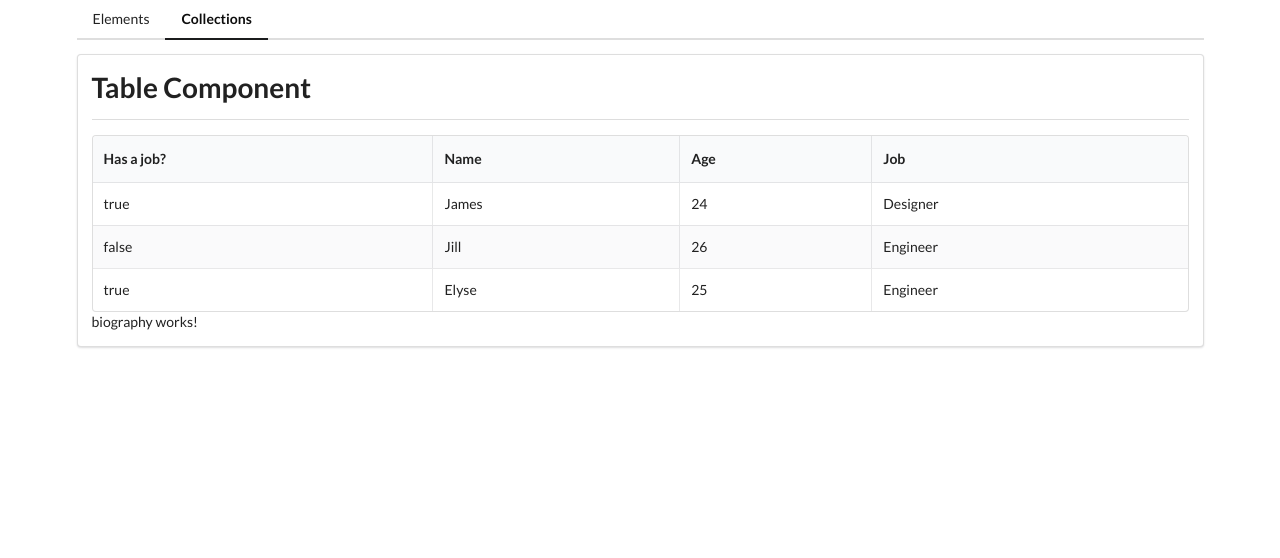
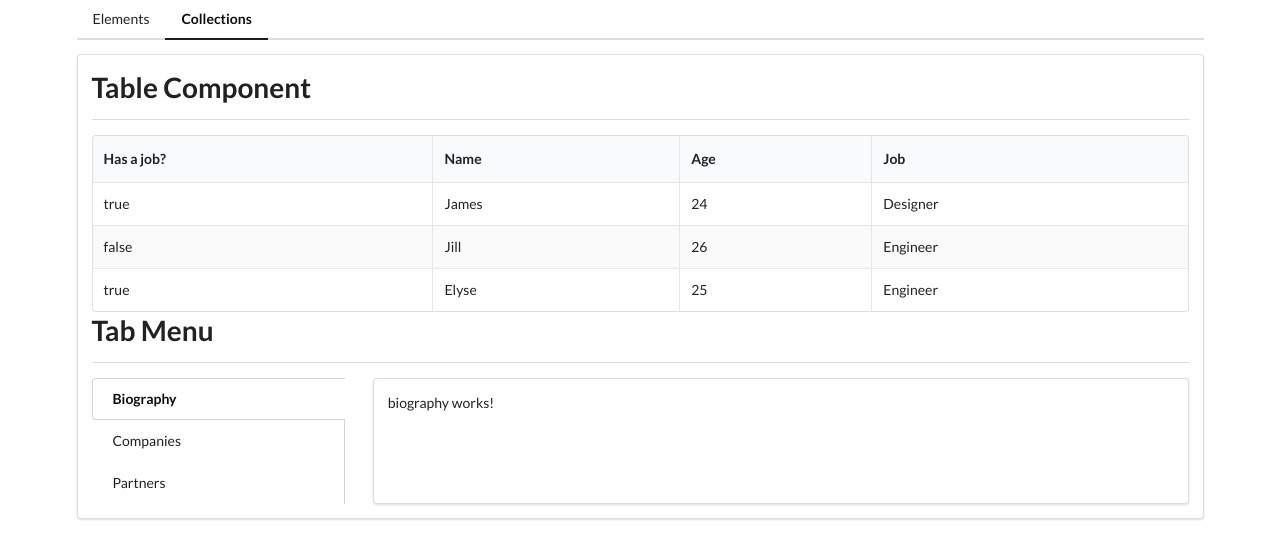
Before and after one commit to ClaytonDewey/comps, an Angular app: page /collections in a window 1280 px wide. Shown: the top 558 px of the page. Built offline with nearby package versions, Linux system fonts and the light colour scheme.

Commit message:
Fixed routerLinkActive links

```diff
--- a/src/app/collections/collections-home/collections-home.component.html
+++ b/src/app/collections/collections-home/collections-home.component.html
@@ -1,4 +1,18 @@
 <app-divider>Table Component</app-divider>
 <app-table class="striped celled" [data]="data" [headers]="headers"></app-table>
 
-<router-outlet></router-outlet>
+<app-divider>Tab Menu</app-divider>
+<div class="ui grid">
+    <div class="four wide column">
+        <div class="ui vertical fluid tabular menu">
+            <a class="item" routerLink="" routerLinkActive="active">Biography</a>
+            <a class="item" routerLink="companies" routerLinkActive="active">Companies</a>
+            <a class="item" routerLink="partners" routerLinkActive="active">Partners</a>
+        </div>
+    </div>
+    <div class="twelve wide stretched column">
+        <div class="ui segment">
+            <router-outlet></router-outlet>
+        </div>
+    </div>
+</div>
```
